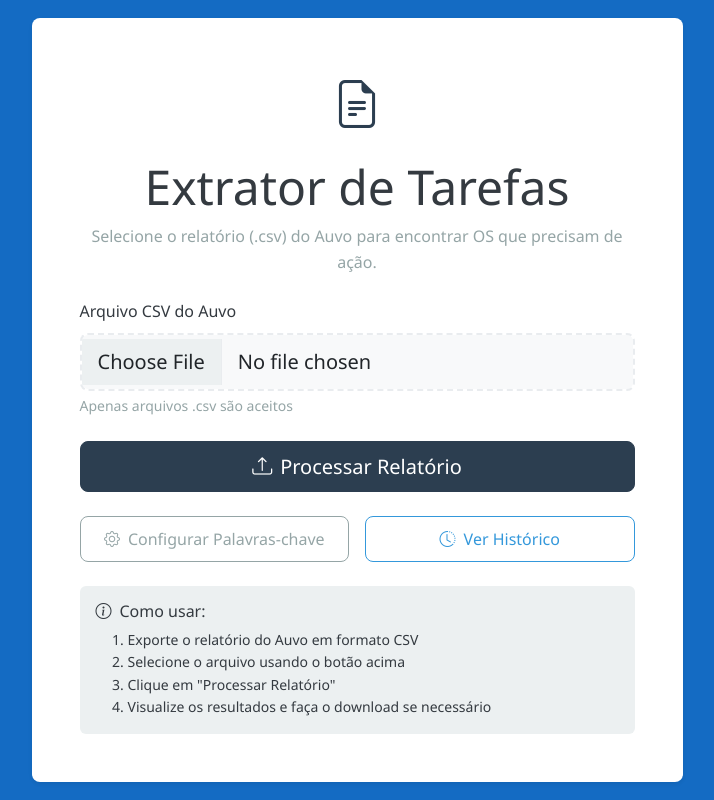
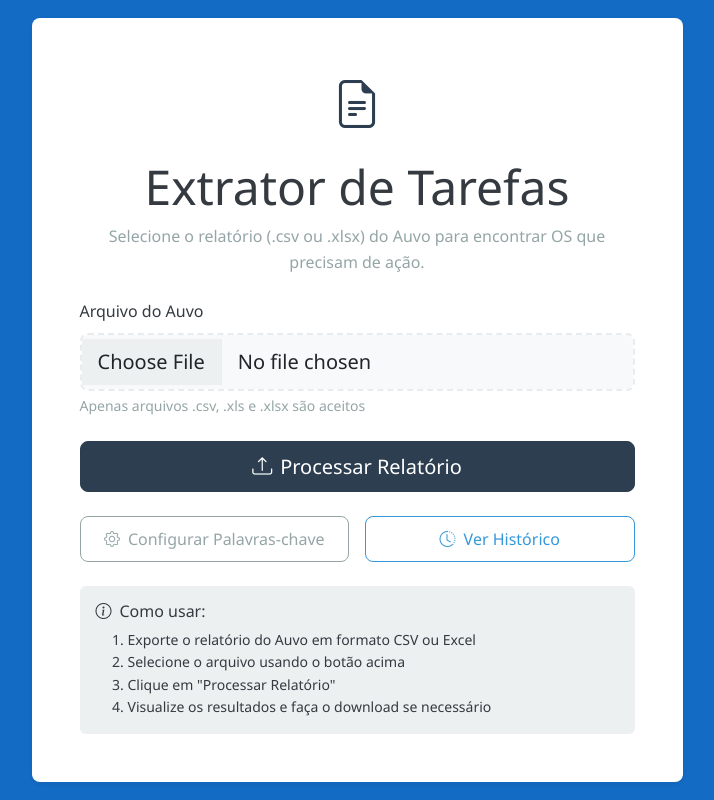
Before and after one commit to talisbrisida/Extrator-de-Tarefas-Auvo, a Flask app: a page that uses templates/index.html in a window 1280 px wide. Shown: the whole page, without its empty margins (283-997 px from the left). Run offline with Flask 3, Linux system fonts and the light colour scheme; the visitor is signed in with stand-in values (Sample User, id 1); some libraries are stand-ins or nearby versions.

Commit message:
att tipo de arquivos aceitos

```diff
--- a/app.py
+++ b/app.py
@@ -29,9 +29,21 @@
         return f'<a href="{url}" target="_blank">{url}</a>'
     return url
 
-def processar_csv(file, palavras_chave):
-    """Processa o arquivo CSV e retorna os dados filtrados"""
-    df = pd.read_csv(file, skiprows=5)
+def processar_arquivo(file, palavras_chave):
+    """Processa o arquivo CSV ou Excel e retorna os dados filtrados"""
+    filename = file.filename.lower()
+
+    # Decide como ler o arquivo com base na extensão
+    if filename.endswith('.csv'):
+        df = pd.read_csv(file, skiprows=5)
+    elif filename.endswith(('.xls', '.xlsx')):
+        # Para arquivos Excel, o pandas pode precisar de um 'engine'
+        # O openpyxl, que já está no requirements.txt, funciona para .xlsx
+        df = pd.read_excel(file, skiprows=5, engine='openpyxl')
+    else:
+        # Se não for um formato suportado, levanta um erro
+        raise ValueError("Formato de arquivo não suportado. Use .csv, .xls ou .xlsx")
+
     regex_busca = '|'.join(palavras_chave)
 
     coluna_descricao = 'Relato'
@@ -100,7 +112,7 @@
         session['custom_keywords'] = [k.strip() for k in keywords if k.strip()]
         return redirect(url_for('index'))
 
-    current_keywords = session.get('custom_keywords', ['solicitar peça', 'quebrado', 'trocar cabo', 'soldar', 'trocar', 'instalar'])
+    current_keywords = session.get('custom_keywords', ['solicitar peça', 'quebrado', 'quebrada', 'quebrados', 'orçamento', 'danificada', 'danificado', 'danificados', 'danificadas', 'trocar cabo', 'soldar', 'trocar', 'instalar'])
     return render_template('config.html', keywords=', '.join(current_keywords))
 
 @app.route('/historico')
@@ -117,13 +129,15 @@
     if file.filename == '':
         return redirect(url_for('index', error='Nenhum arquivo selecionado'))
 
-    if not file.filename.lower().endswith('.csv'):
-        return redirect(url_for('index', error='Por favor, selecione um arquivo .csv'))
+    # Permitir mais extensões de arquivo
+    if not file.filename.lower().endswith(('.csv', '.xls', '.xlsx')):
+        return redirect(url_for('index', error='Por favor, selecione um arquivo .csv, .xls ou .xlsx'))
 
     try:
         palavras_chave = session.get('custom_keywords', ['solicitar peça', 'quebrado', 'trocar cabo', 'soldar', 'trocar', 'instalar'])
 
-        df_original, resultado_final = processar_csv(file, palavras_chave)
+        # Usa a nova função que lida com múltiplos formatos
+        df_original, resultado_final = processar_arquivo(file, palavras_chave)
         stats = gerar_estatisticas(df_original, resultado_final, palavras_chave)
 
         # --- MUDANÇA PRINCIPAL AQUI ---
@@ -131,7 +145,7 @@
         temp_filename = f"{uuid.uuid4().hex}.csv"
         file_path = os.path.join(TEMP_FOLDER, temp_filename)
 
-        # 2. Salvar o DataFrame de resultados nesse arquivo
+        # 2. Salvar o DataFrame de resultados nesse arquivo (sempre como CSV para consistência interna)
         resultado_final.to_csv(file_path, index=False)
 
         # 3. Salvar APENAS o nome do arquivo na sessão (é bem pequeno!)
@@ -185,7 +199,7 @@
 
     return Response(
         output,
-        mimetype="application/vnd.openxmlformats-officedocument.spreadsheetml.sheet",
+        mimetype="application/vnd.openxmlformats-officedocument.spreadsheet.sheet",
         headers={"Content-Disposition": "attachment;filename=relatorio_filtrado.xlsx"}
     )
 
--- a/templates/index.html
+++ b/templates/index.html
@@ -18,10 +18,10 @@
           <div class="text-center mb-4">
             <i class="bi bi-file-earmark-text text-primary" style="font-size: 3rem;"></i>
             <h1 class="card-title mt-3 mb-2">Extrator de Tarefas</h1>
-            <p class="text-muted">Selecione o relatório (.csv) do Auvo para encontrar OS que precisam de ação.</p>
+            <p class="text-muted">Selecione o relatório (.csv ou .xlsx) do Auvo para encontrar OS que precisam de ação.
+            </p>
           </div>
 
-          <!-- Mostrar erro se houver -->
           {% if error %}
           <div class="alert alert-danger alert-dismissible fade show" role="alert">
             <i class="bi bi-exclamation-triangle-fill me-2"></i>
@@ -30,13 +30,12 @@
           </div>
           {% endif %}
 
-          <!-- Formulário principal -->
           <form action="/upload" method="post" enctype="multipart/form-data" id="uploadForm">
             <div class="mb-4">
-              <label for="arquivo_excel" class="form-label">Arquivo CSV do Auvo</label>
+              <label for="arquivo_excel" class="form-label">Arquivo do Auvo</label>
               <input class="form-control form-control-lg" type="file" name="arquivo_excel" id="arquivo_excel"
-                accept=".csv" required>
-              <div class="form-text">Apenas arquivos .csv são aceitos</div>
+                accept=".csv, .xls, .xlsx" required>
+              <div class="form-text">Apenas arquivos .csv, .xls e .xlsx são aceitos</div>
             </div>
 
             <div class="d-grid mb-4">
@@ -46,7 +45,6 @@
             </div>
           </form>
 
-          <!-- Links úteis -->
           <div class="row g-3">
             <div class="col-md-6">
               <a href="/config" class="btn btn-outline-secondary w-100">
@@ -60,11 +58,10 @@
             </div>
           </div>
 
-          <!-- Informações adicionais -->
           <div class="mt-4 p-3 bg-light rounded">
             <h6 class="mb-2"><i class="bi bi-info-circle me-2"></i>Como usar:</h6>
             <ol class="small mb-0">
-              <li>Exporte o relatório do Auvo em formato CSV</li>
+              <li>Exporte o relatório do Auvo em formato CSV ou Excel</li>
               <li>Selecione o arquivo usando o botão acima</li>
               <li>Clique em "Processar Relatório"</li>
               <li>Visualize os resultados e faça o download se necessário</li>
```
Also changed, not shown: 11 other files.
